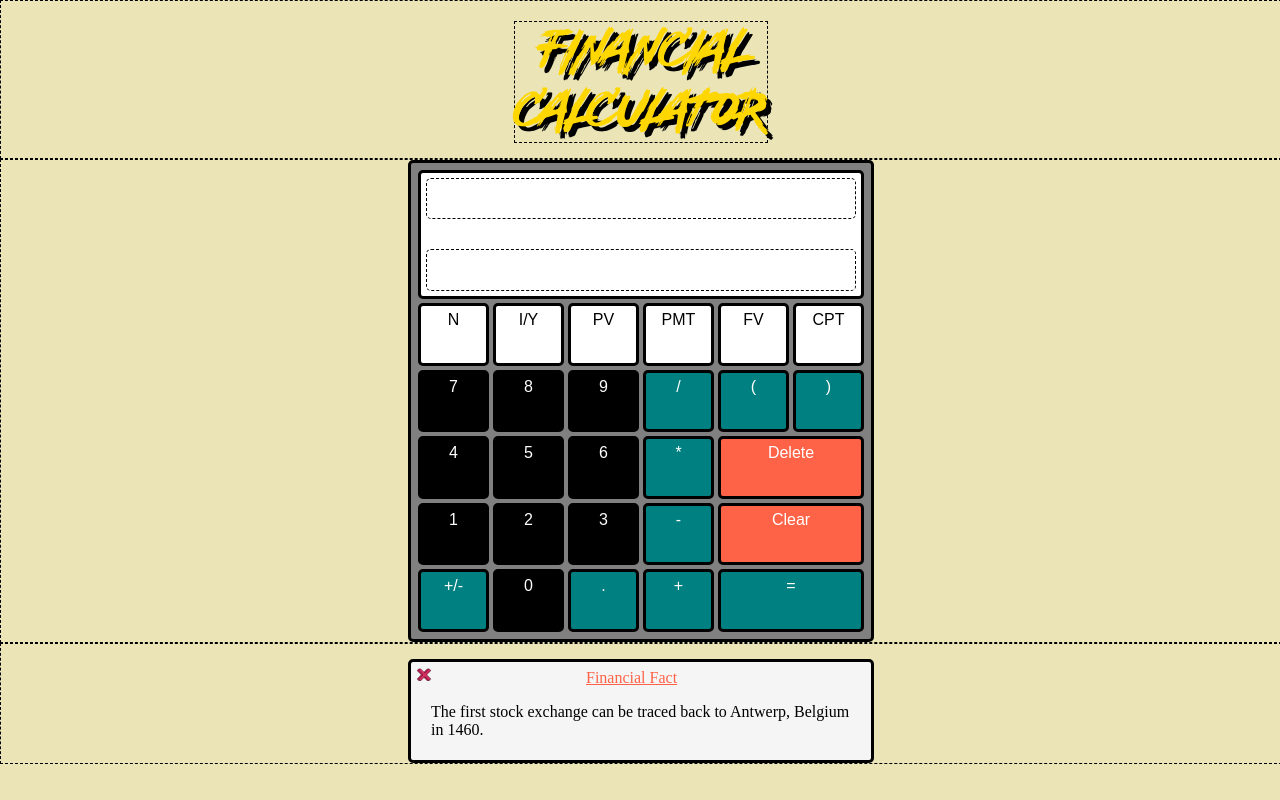
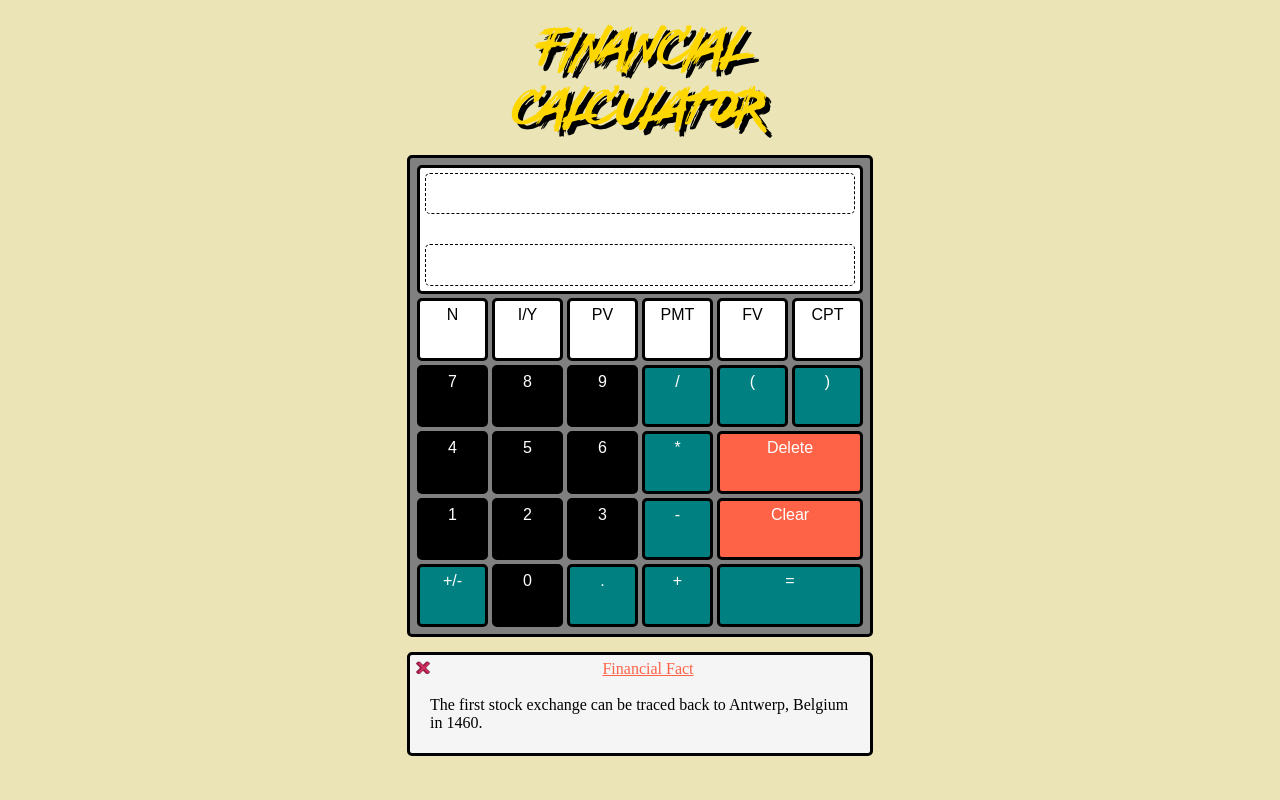
Before and after one commit to BradleyParkerDev/financial-calculator, a website: page index.html in a window 1280 px wide. Drawn offline with Linux system fonts and the light colour scheme.

Commit message:
reincorporated the financial facts, and refactored its css

```diff
--- a/index.html
+++ b/index.html
@@ -59,11 +59,15 @@
     <!-- Financial Fact -->
     <div id="div3">
         <div id="financial-fact">
-            <span>
-                <img src="close.png" alt="close" id ="closeButton" >
-                <span id="finTitle">Financial Fact</span>
-            </span>
-            <p id="fact"></p>
+            <div id="financial-fact-title-div">
+                <div id="financial-fact-close-button-div">
+                    <img src="close.png" alt="close" id ="financial-fact-close-button" >
+                </div>
+                <div id="financial-fact-title-text">
+                    Financial Fact
+                </div>
+            </div>
+            <p id="financial-fact-text"></p>
         </div>
     </div>
     <script src="main.js"></script>
--- a/main.js
+++ b/main.js
@@ -323,18 +323,18 @@ cptButton.addEventListener('click', function(){
 //Financial Facts
 //////////////////////////////////////////////////////////////
 //Facts Source - https://investinganswers.com/articles/99-surprising-financial-facts-most-investors-dont-know
-let finFact = document.querySelector("#financialFact");
-let fact = document.querySelector("#fact");
-let closeButton = document.querySelector("#closeButton")
-closeButton.addEventListener('click',function(){
-    finFact.remove();
+let financialFact = document.querySelector("#financial-fact");
+let financialFactText = document.querySelector("#financial-fact-text");
+let financialFactCloseButton = document.querySelector("#financial-fact-close-button")
+financialFactCloseButton.addEventListener('click',function(){
+    financialFact.remove();
 })
 function readFinFacts(){
     fetch('financialFacts.json')
     .then(response => response.json())
     .then(data => {
         let randomFact = Math.floor((Math.random() * data.length) + 0);
-        fact.innerText = data[randomFact].Fact;
+        financialFactText.innerText = data[randomFact].Fact;
     });
 }
 readFinFacts();
--- a/style.css
+++ b/style.css
@@ -17,7 +17,6 @@ body {
     display: flex;
     justify-content: center;
     align-items: end;
-    border: black dashed 1px;
     height:auto;
     width: 100%;
 
@@ -26,7 +25,6 @@ body {
     display: flex;
     justify-content: center;
     align-items: center;
-    border: black dashed 1px;
     min-height:50%;
     height:auto;
     width: 100%;
@@ -37,7 +35,6 @@ body {
     display: flex;
     justify-content: center;
     align-items: center;
-    border: black dashed 1px;
     height:25%;
     width: 100%;
 
@@ -63,7 +60,6 @@ body {
     src: url(Backbones-YzAoL.ttf);
 }
 #financial-calculator-title-container{
-    border: black dashed 1px;
     margin-top: 20px;
     margin-bottom: 15px;
     min-height: 70px;
@@ -221,20 +217,31 @@ body {
     border-radius: 5px;
     padding: 5px;
 }
+#financial-fact-title-div{
+    display: flex;
+    width: 100%;
+    height: auto;
+}
 
-#closeButton{
+#financial-fact-close-button-div{
+    width: auto;
+    height: auto;
+}
+
+#financial-fact-close-button{
     width: 16px;
     height: 16px;
 }
 
-#finTitle{
+#financial-fact-title-text{
     color: tomato;
     text-decoration: underline;
-    margin: 150px;
     text-align: center;
+    width: 100%;
+    margin:0px;
 }
 
-#fact{
+#financial-fact-text{
     color: black;
     margin-left: 15px;
     margin-right: 15px;
```
